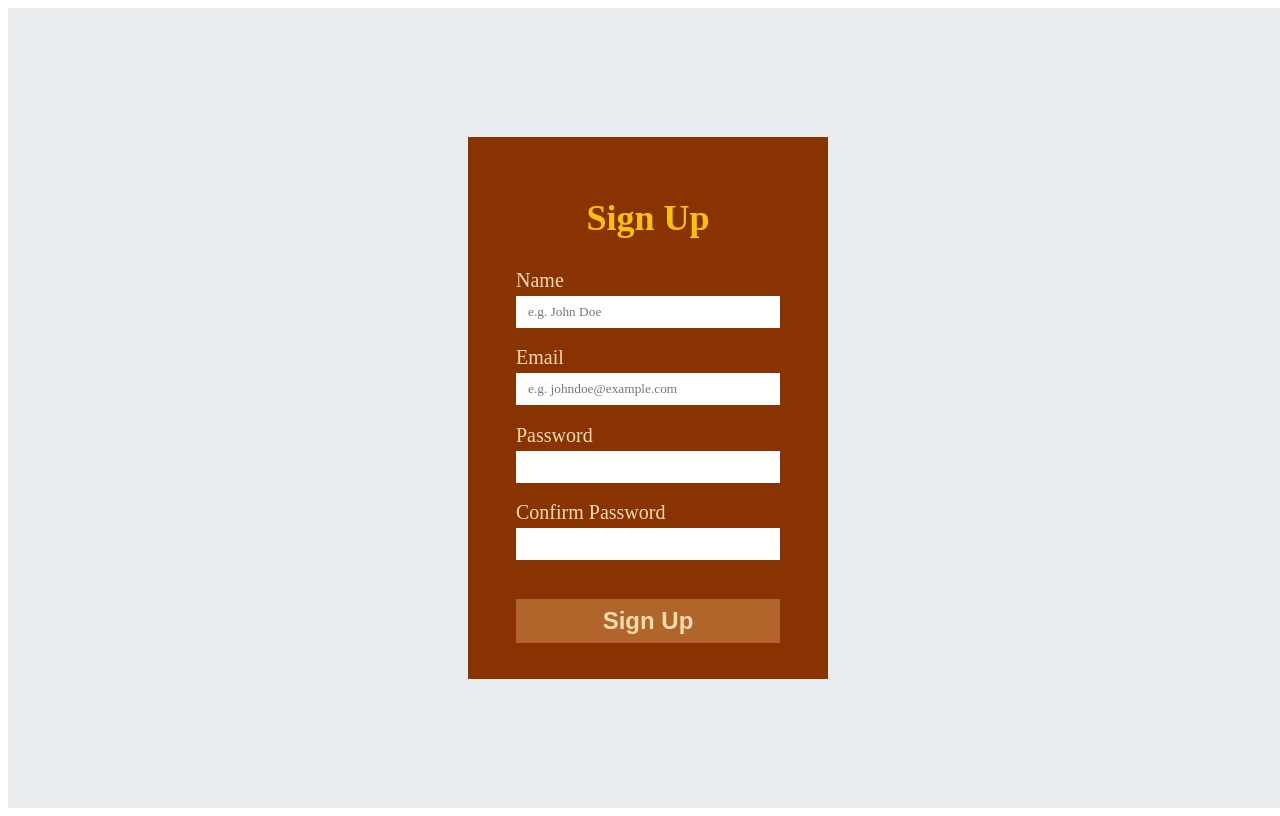
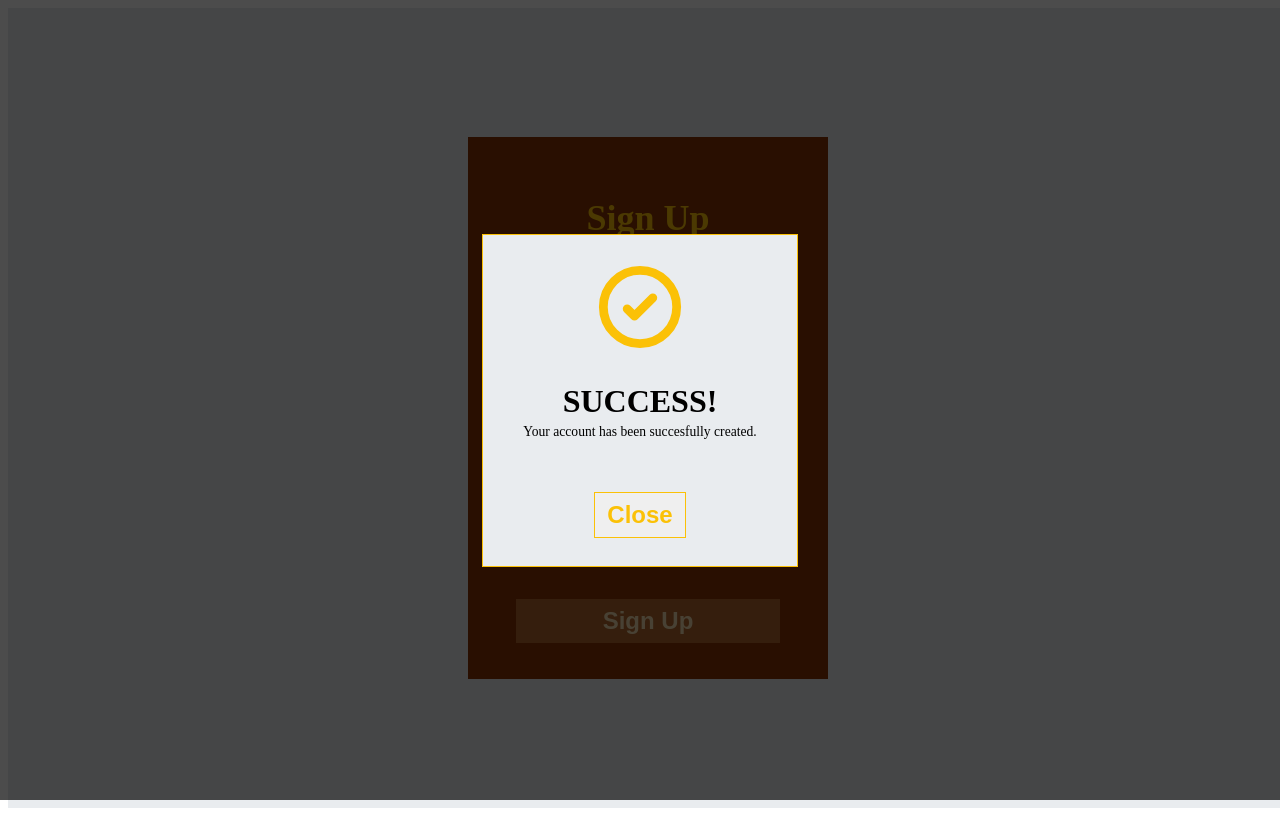
Before and after one commit to jagonosalexandra/signup-form, a React (Vite) app: page / in a window 1280 px wide. Both pictures are taken after typing "Sample", "name@example.com", "Sample123", "Sample123" into the empty fields and a click on the button "Sign Up". Built offline with nearby package versions, Linux system fonts and the light colour scheme.

Commit message:
Add modal component

```diff
--- a/src/components/Form.tsx
+++ b/src/components/Form.tsx
@@ -1,4 +1,5 @@
 import { useState } from "react";
+import Modal from "./Modal";
 
 interface User {
   name: string;
@@ -22,6 +23,7 @@ function Form() {
     confirmPassword: "",
   });
   const [error, setError] = useState<FormErrors>({});
+  const [openModal, setOpenModal] = useState<boolean>(false);
 
   function handleOnChange(e: React.ChangeEvent<HTMLInputElement>) {
     const { name, value } = e.target;
@@ -39,6 +41,8 @@ function Form() {
     }
 
     console.log(formData);
+    setOpenModal(true);
+
     setFormData({
       name: "",
       email: "",
@@ -125,6 +129,8 @@ function Form() {
           Sign Up
         </button>
       </form>
+
+      <Modal isOpen={openModal} onClose={() => setOpenModal(false)} />
     </div>
   );
 }
--- /dev/null
+++ b/src/components/Modal.tsx
@@ -0,0 +1,40 @@
+import { useEffect, useRef } from "react";
+import check from "../assets/check.svg";
+
+interface ModalProps {
+  isOpen: boolean;
+  onClose: () => void;
+}
+
+function Modal({ isOpen, onClose }: ModalProps) {
+  const modalRef = useRef<HTMLDialogElement>(null);
+
+  useEffect(() => {
+    const modalEl = modalRef.current;
+    if (!modalEl) return;
+
+    if (isOpen) {
+      modalEl.showModal();
+    } else {
+      modalEl.close();
+    }
+  }, [isOpen]);
+
+  return (
+    <dialog ref={modalRef} className="modal">
+      <div>
+        <img src={check} alt="" />
+        <p>
+          Success!
+          <span>Your account has been succesfully created.</span>
+        </p>
+
+        <button id="close-btn" onClick={onClose}>
+          Close
+        </button>
+      </div>
+    </dialog>
+  );
+}
+
+export default Modal;
--- a/src/index.css
+++ b/src/index.css
@@ -43,13 +43,16 @@ input {
   font-family: serif;
 }
 
-#signup-btn {
+button {
   padding: 0.5rem 0.75rem;
   margin-top: 1.25rem;
   border: none;
-  background-color: #b1652b;
   font-size: 1.5rem;
   font-weight: bold;
+}
+
+#signup-btn {
+  background-color: #b1652b;
   color: #f3dcaf;
 }
 
@@ -62,3 +65,51 @@ input {
   font-size: 0.85rem;
   color: #fbc107;
 }
+
+.modal {
+  border: 1px solid #fbc107;
+  background-color: #e9ecef;
+}
+
+.modal::backdrop {
+  background: hsla(0, 0%, 0%, 0.7);
+}
+
+.modal div {
+  display: flex;
+  flex-direction: column;
+  justify-content: center;
+  align-items: center;
+  padding: 0.75rem 1.5rem;
+}
+
+.modal img {
+  width: 5.5em;
+}
+
+.modal p {
+  display: flex;
+  flex-direction: column;
+  align-items: center;
+  gap: 0.25rem;
+  font-size: 2rem;
+  font-weight: bold;
+  text-transform: uppercase;
+}
+
+.modal span {
+  font-size: 0.85rem;
+  font-weight: normal;
+  text-align: center;
+  text-transform: none;
+}
+
+#close-btn {
+  border: 1px solid #fbc107;
+  color: #fbc107;
+}
+
+#close-btn:hover {
+  background-color: #fbc107;
+  color: #e9ecef;
+}
```
Also changed, not shown: src/assets/check.svg (added).
